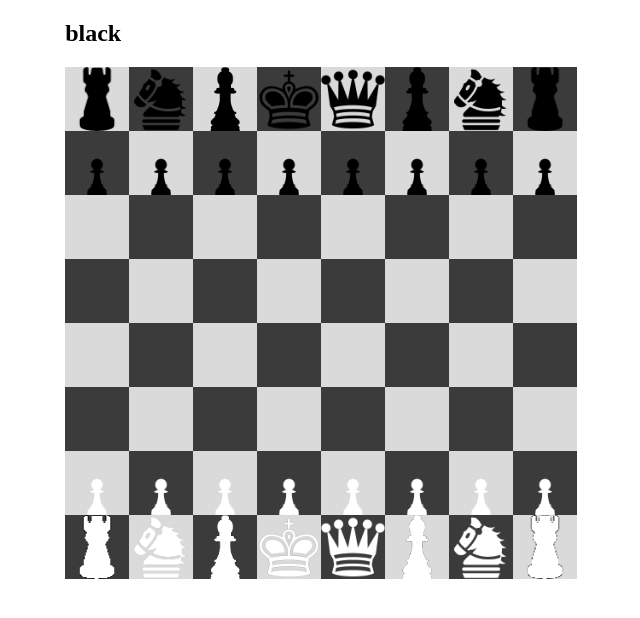
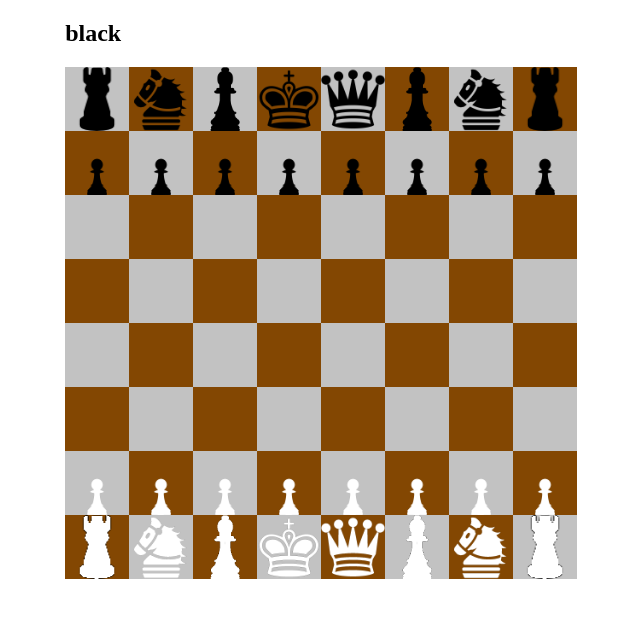
Before and after one commit to MrMJ06/Ajedrez, a website: page public/index.html in a window 1280 px wide. Shown: the whole page, without its empty margins (322-962 px from the left). Drawn offline with nearby package versions, Linux system fonts and the light colour scheme.

Commit message:
Cambiado colores cajas

```diff
--- a/public/styles/common.css
+++ b/public/styles/common.css
@@ -1,13 +1,13 @@
 .black {
     width: 100%;
     height: 100%;
-    background-color: rgb(59, 59, 59);
+    background-color: rgb(131, 71, 2);
 }
 
 .white {
     width: 100%;
     height: 100%;
-    background-color: rgb(218, 218, 218);
+    background-color: rgb(194, 194, 194);
 }
 
 h1{
```
